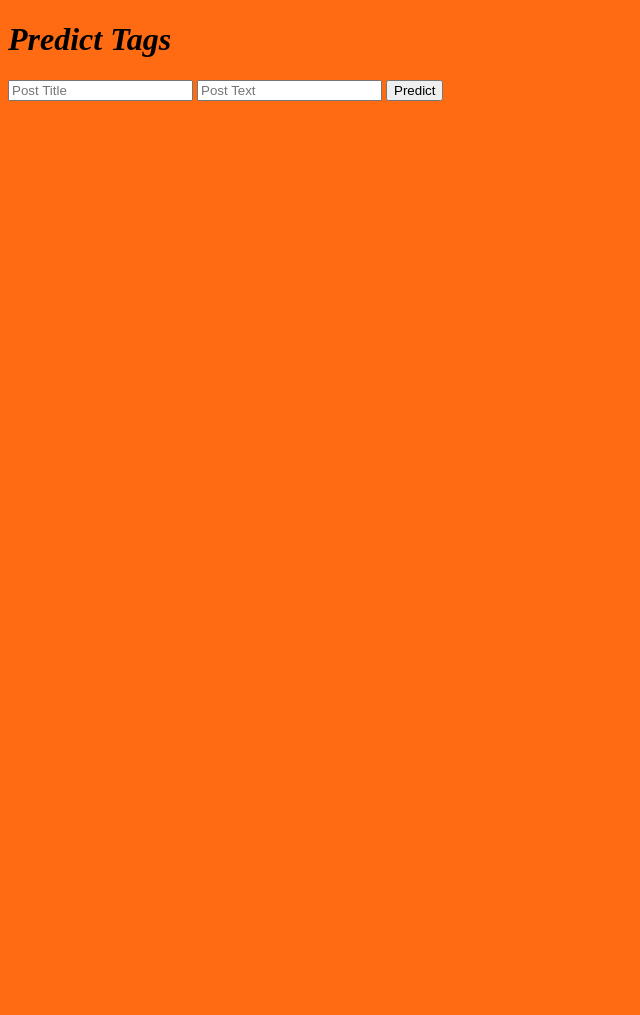
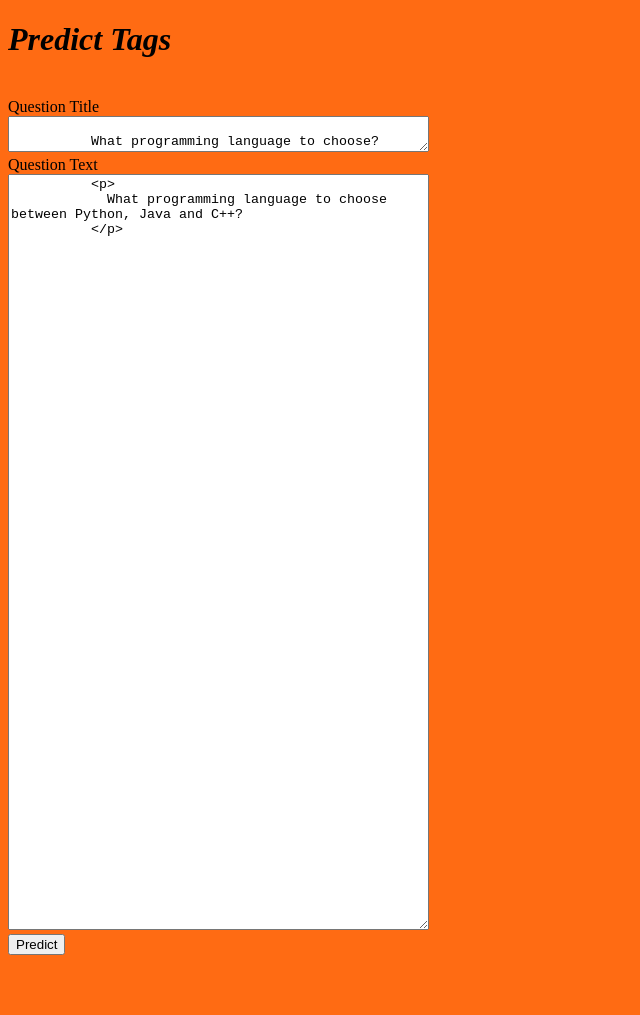
Before and after one commit to imaspol/Projet5_StackExchange, a Flask app: page / in a window 1280 px wide. Shown: the whole page, without its empty margins (0-640 px from the left). Before the commit the page ends 800 px from the top, so only its background shows below. Run offline with Flask 2, Linux system fonts and the light colour scheme.

Commit message:
input type to textarea html change

```diff
--- a/Templates/index.html
+++ b/Templates/index.html
@@ -19,12 +19,29 @@
 
      <!-- Main Input For Receiving Query to our ML -->
     <form action="{{ url_for('predict')}}"method="post">
-    	<input type="text" name="title" id="title" placeholder="Post Title" required="required" />
-        <input type="text" name="body" id="body" placeholder="Post Text" required="required" />
+      <p>
 
+      <br/>
+      <label for=title>Question Title</label>
+      <br/>
+    	<textarea cols=50 name="title" id="title" placeholder="Post Title" required="required" >
 
+          What programming language to choose?
+
+        </textarea>
+        <br/>
+        <label for=title>Question Text</label>
+        <br/>
+        <textarea cols=50 rows=50 name="body" id="body" placeholder="Post Text" required="required" >
+          <p>
+            What programming language to choose between Python, Java and C++?
+          </p>
+        </textarea>
+        <br/>
         <button type="submit" class="btn btn-primary btn-block btn-large">Predict</button>
+      </p>
     </form>
+
 
    <br>
    <br>
--- a/app.py
+++ b/app.py
@@ -77,6 +77,7 @@ def predict():
     final_features = ans['title'] + ans['body']
     serie_usertext = pd.Series(data=final_features)
     prediction = model.predict(serie_usertext)
+    print(prediction)
     output = fitted_mlb.inverse_transform(prediction)
     print(output)
     #print(', '.join(output[0]))
```
